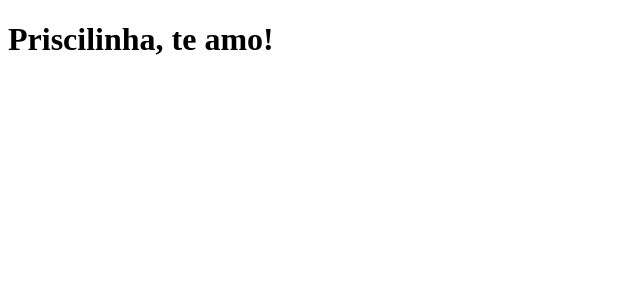
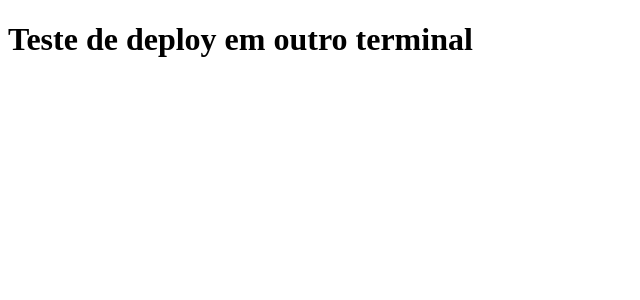
Before and after one commit to GustavoPortox/clone-tabnews, a Next.js app: page / in a window 1280 px wide. Shown: the top 300 px of the page, without its empty margins (0-640 px from the left). Built offline with nearby package versions, Linux system fonts and the light colour scheme.

Commit message:
Realização de teste de deploy em terminal diferente.

```diff
--- a/pages/index.js
+++ b/pages/index.js
@@ -1,4 +1,4 @@
 function Home() {
-    return <h1>Priscilinha, te amo!</h1>
+    return <h1>Teste de deploy em outro terminal</h1>
 }
 export default Home;
```
